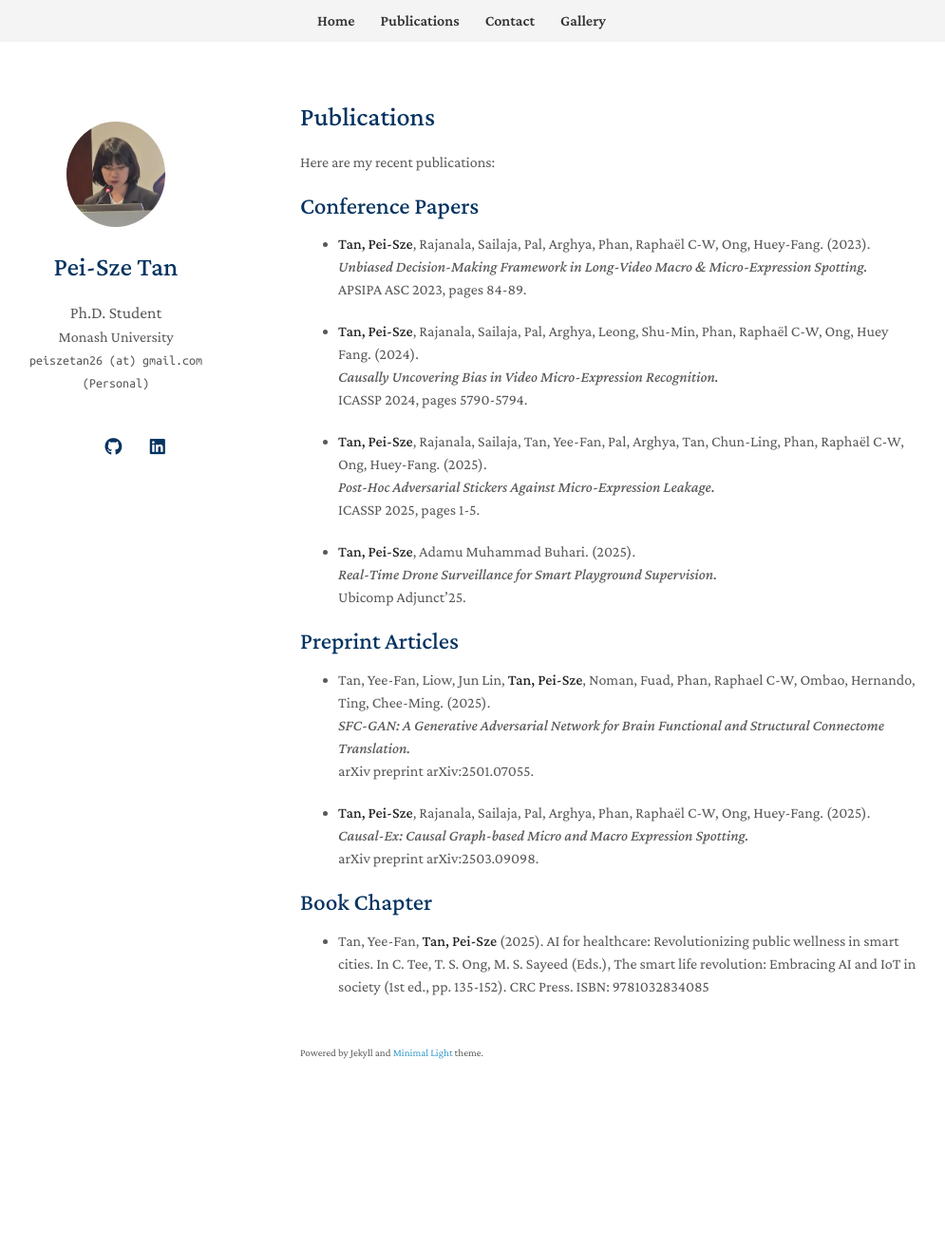
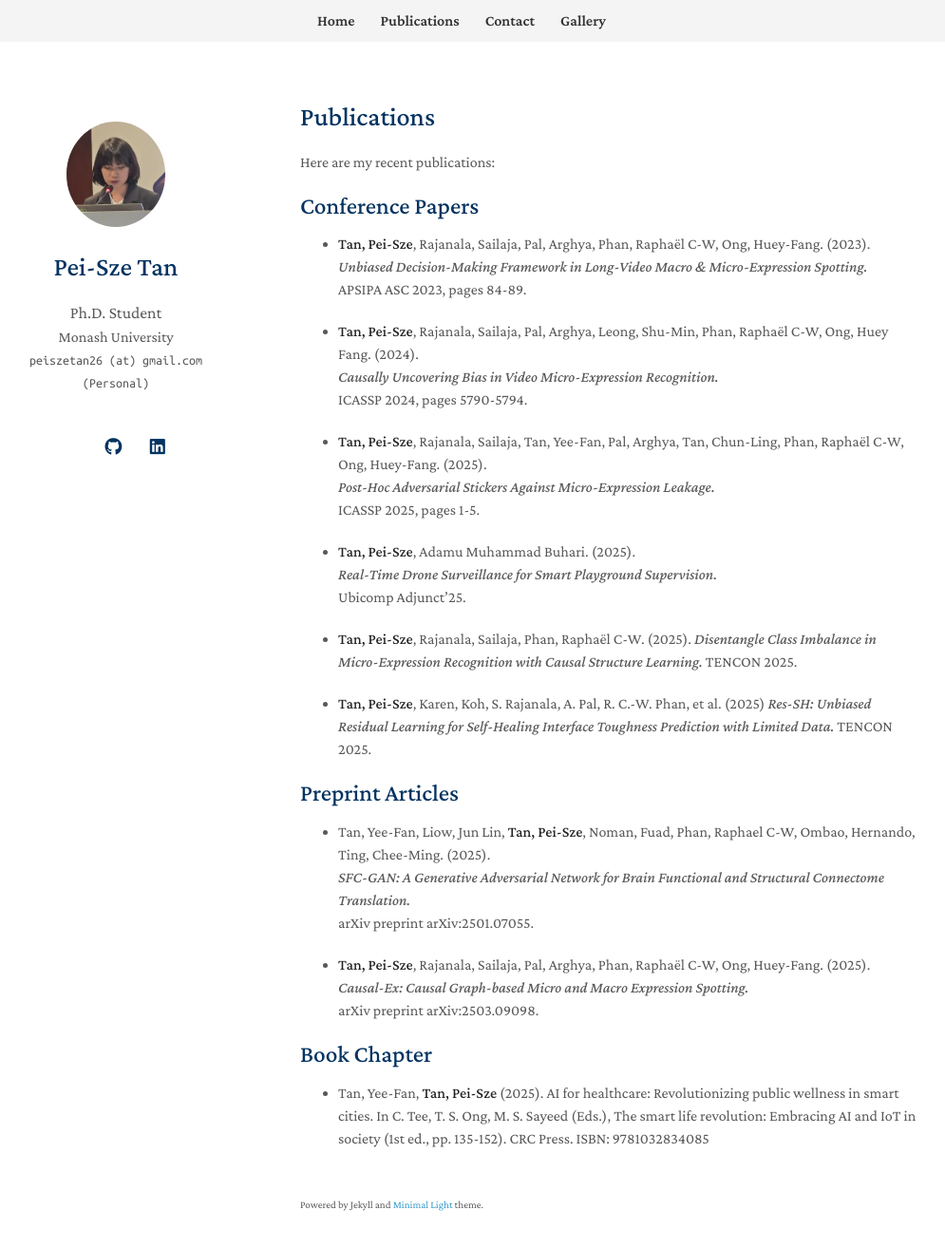
Before and after one commit to noobasuna/tpeisze, a Jekyll site: the page built from publications.md, in a window 1280 px wide and 1349 px high. Shown: the top 1314 px of the window at 95% size, without its empty margins (154-1149 px from the left). Built offline with Jekyll 4.4.1, drawn with Linux system fonts in a browser that asks for light colours; a style sheet for code colours, icons or effects is not loaded; our own code applies the rules of GitHub Pages for plain Markdown files.

Commit message:
Update publications.md

```diff
--- a/publications.md
+++ b/publications.md
@@ -24,6 +24,14 @@ Here are my recent publications:
   *Real-Time Drone Surveillance for Smart Playground Supervision.*
   Ubicomp Adjunct'25.
 
+- **Tan, Pei-Sze**, Rajanala, Sailaja, Phan, Raphaël C-W. (2025).
+  *Disentangle Class Imbalance in Micro-Expression Recognition with Causal Structure Learning.*
+  TENCON 2025.
+
+- **Tan, Pei-Sze**, Karen, Koh, S. Rajanala, A. Pal, R. C.-W. Phan, et al. (2025)
+  *Res-SH: Unbiased Residual Learning for Self-Healing Interface Toughness Prediction with Limited Data.*
+  TENCON 2025.
+
 ## Preprint Articles
 
 - Tan, Yee-Fan, Liow, Jun Lin, **Tan, Pei-Sze**, Noman, Fuad, Phan, Raphael C-W, Ombao, Hernando, Ting, Chee-Ming. (2025).
```
